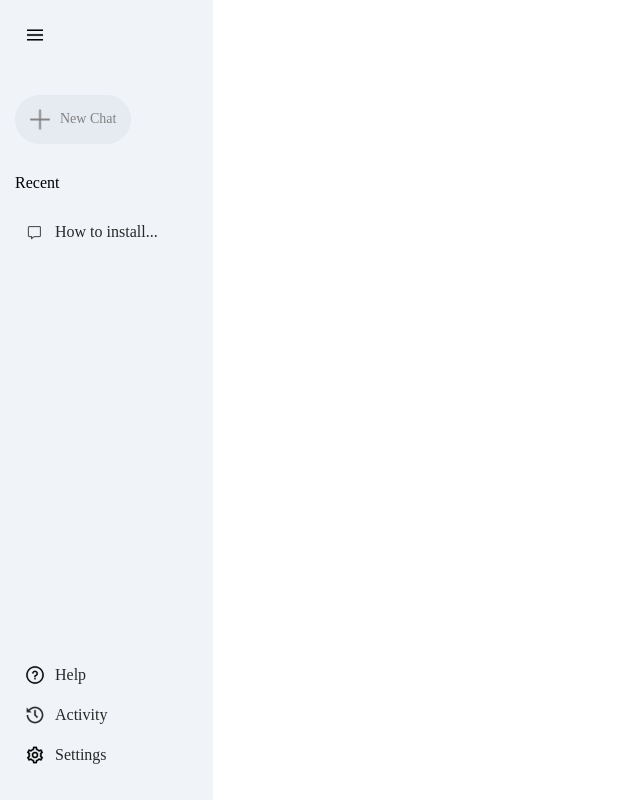
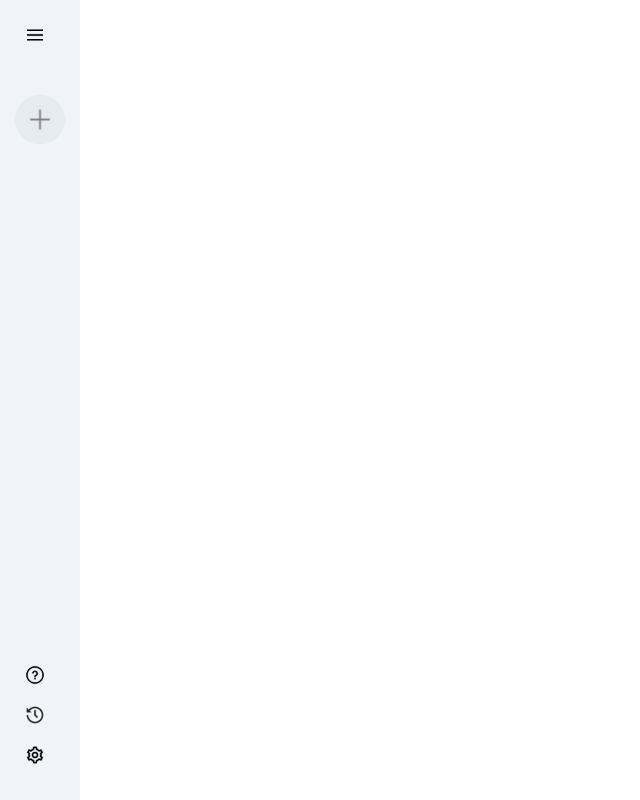
Before and after one commit to Hollow3k/Gemini-clone, a React (Vite) app: page / in a window 1280 px wide. Shown: the whole page, without its empty margins (0-640 px from the left). Built offline with nearby package versions, Linux system fonts and the light colour scheme.

Commit message:
sidebar functionality

```diff
--- a/src/components/Sidebar/Sidebar.jsx
+++ b/src/components/Sidebar/Sidebar.jsx
@@ -1,15 +1,18 @@
-import React from "react";
+import React, { useState } from "react";
 import './Sidebar.css'
 import {assets} from '../../assets/assets.js'
 const Sidebar = () => {
+
+    const [extended,setExtended] = useState(false)
     return(
         <div className = "sidebar">
             <div className = "top">
-                <img className = "menu" src = {assets.menu_icon} alt = "menu"/>
+                <img onClick={() => setExtended(prev => !prev)} className = "menu" src = {assets.menu_icon} alt = "menu"/>
                 <div className = "new-chat">
                     <img src = {assets.plus_icon} alt = "+"/>
-                    <p>New Chat</p>
+                    {extended?<p>New Chat</p>:null}
                 </div>
+                {extended?
                 <div className="recent">
                     <p className="recent-title">Recent</p>
                     <div className="recent-entry">
@@ -17,19 +20,20 @@
                         <p>How to install...</p>
                     </div>
                 </div>
+                :null}
             </div>
             <div className="bottom">
                     <div className="bottom-item recent-entry">
                         <img src = {assets.question_icon} alt = "?"/>
-                        <p>Help</p>
+                        {extended?<p>Help</p>:null}
                     </div>
                     <div className="bottom-item recent-entry">
                         <img src = {assets.history_icon} alt = "?"/>
-                        <p>Activity</p>
+                        {extended?<p>Activity</p>:null}
                     </div>
                     <div className="bottom-item recent-entry">
                         <img src = {assets.setting_icon} alt = "?"/>
-                        <p>Settings</p>
+                        {extended?<p>Settings</p>:null}
                     </div>
                 </div>
         </div>
--- a/src/index.css
+++ b/src/index.css
@@ -1,7 +1,10 @@
+@import url('https://fonts.googleapis.com/css2?family=Outfit:wght@100..900&display=swap');
+
 *{
   padding: 0;
   margin: 0;
   box-sizing: border-box;
+  font-family: Outfit;
 }
 
 #root{
```
Also changed, not shown: src/components/Main/Main.css (added), src/components/Main/Main.jsx (added).
